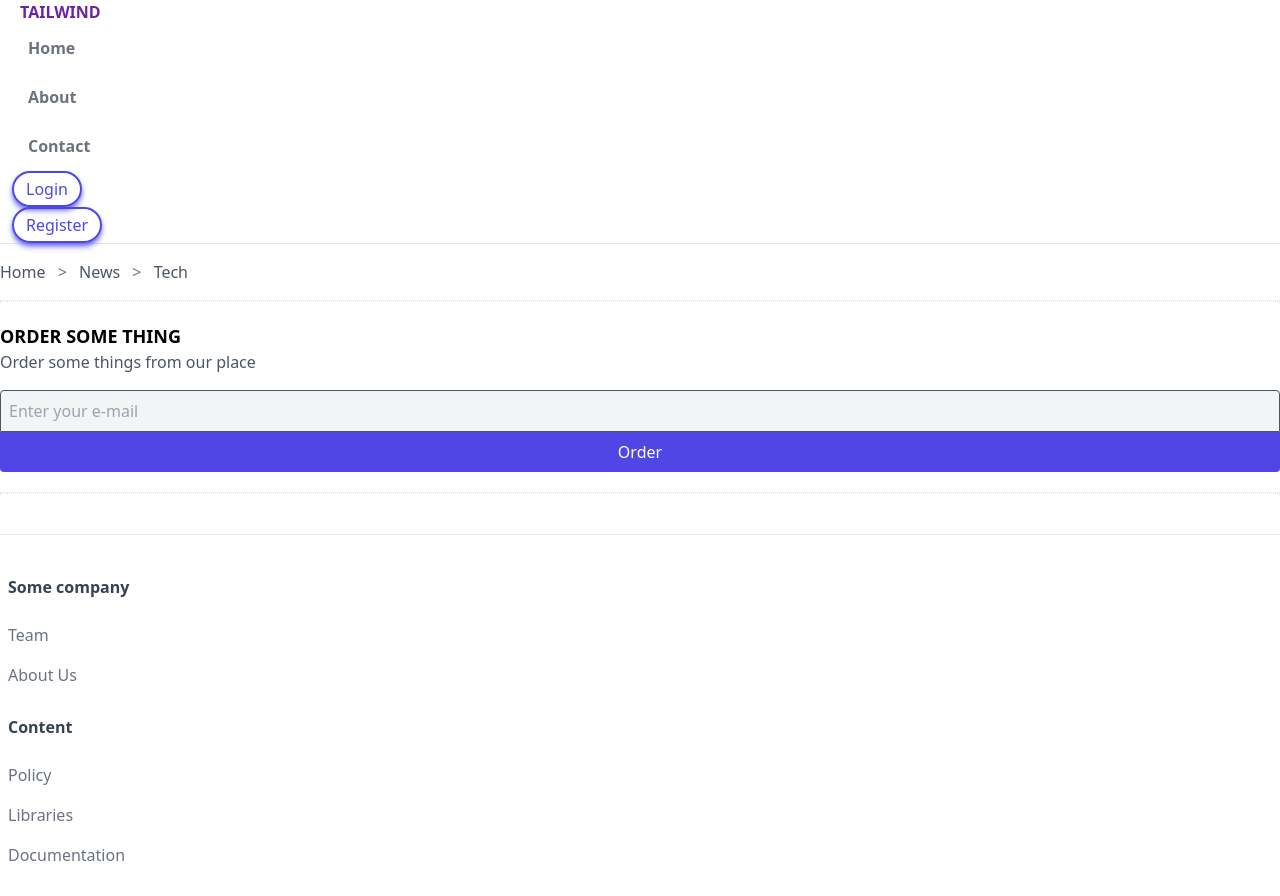
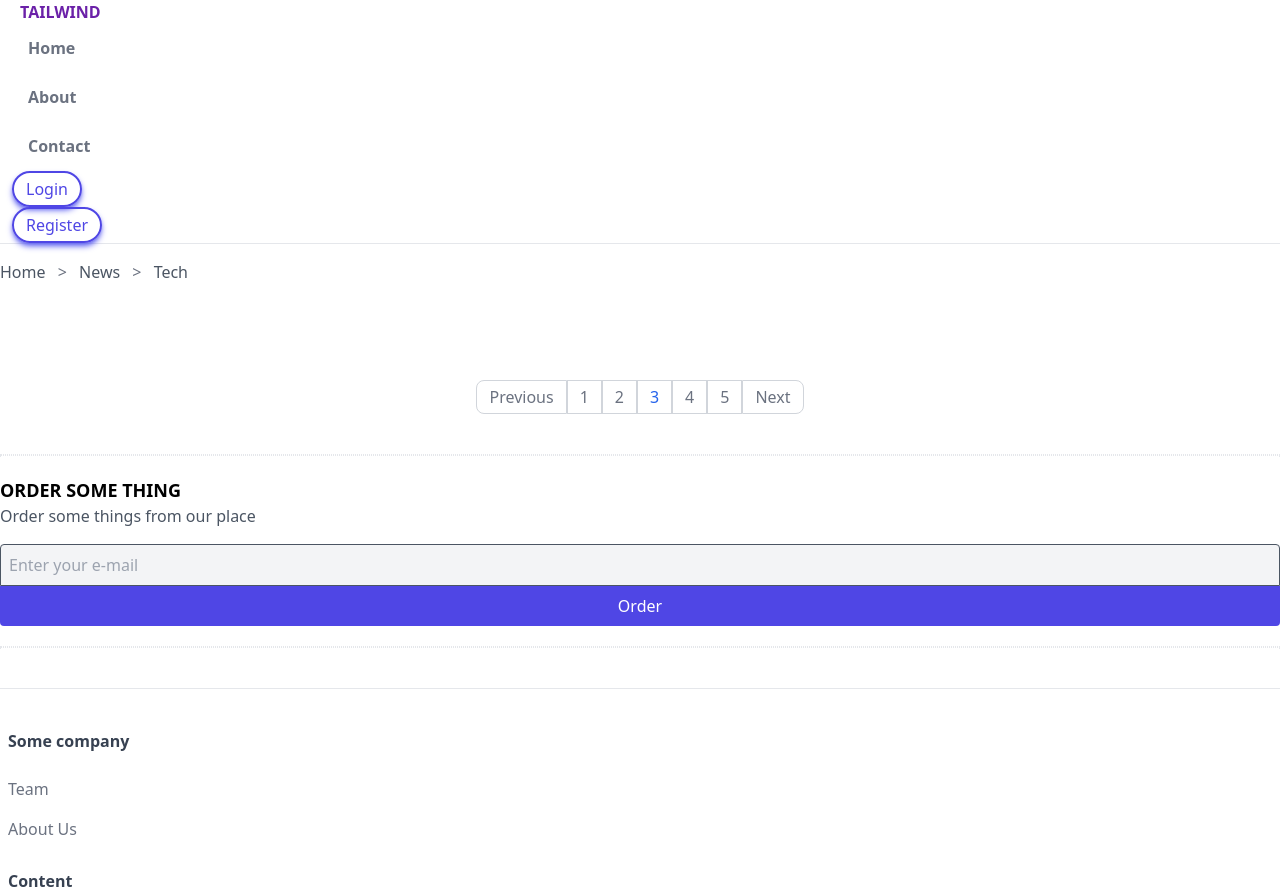
Before and after one commit to SergikEnergy/tailwindcss3-repeat, a website built with Vite: page try-tailwindcss3/index.html in a window 1280 px wide. Shown: the top 896 px of the page. Built offline with nearby package versions, Linux system fonts and the light colour scheme.

Commit message:
feat: styling pagination block

```diff
--- a/try-tailwindcss3/index.html
+++ b/try-tailwindcss3/index.html
@@ -62,6 +62,56 @@
           <span class="mx-2 text-gray-500">&gt;</span>
           <a href="#" class="text-gray-600">Tech</a>
         </div>
+      </div>
+      <!-- pagination -->
+      <div class="mt-20 mb-10">
+        <ul class="flex justify-center">
+          <li>
+            <a
+              class="inline-block py-1 px-3 border border-gray-300 text-gray-500 hover:bg-gray-100 hover:text-gray-700 rounded-l-lg"
+              href="#"
+              >Previous</a
+            >
+          </li>
+          <li>
+            <a
+              class="inline-block py-1 px-3 border border-gray-300 text-gray-500 hover:bg-gray-100 hover:text-gray-700"
+              href="#"
+              >1</a
+            >
+          </li>
+          <li>
+            <a
+              class="inline-block py-1 px-3 border border-gray-300 text-gray-500 hover:bg-gray-100 hover:text-gray-700"
+              href="#"
+              >2</a
+            >
+          </li>
+          <li>
+            <a class="inline-block py-1 px-3 border border-gray-300 text-blue-600 hover:bg-blue-100" href="#">3</a>
+          </li>
+          <li>
+            <a
+              class="inline-block py-1 px-3 border border-gray-300 text-gray-500 hover:bg-gray-100 hover:text-gray-700"
+              href="#"
+              >4</a
+            >
+          </li>
+          <li>
+            <a
+              class="inline-block py-1 px-3 border border-gray-300 text-gray-500 hover:bg-gray-100 hover:text-gray-700"
+              href="#"
+              >5</a
+            >
+          </li>
+          <li>
+            <a
+              class="inline-block py-1 px-3 border border-gray-300 text-gray-500 hover:bg-gray-100 hover:text-gray-700 rounded-r-lg"
+              href="#"
+              >Next</a
+            >
+          </li>
+        </ul>
       </div>
       <!-- divider -->
       <div class="border border-dotted"></div>
```
